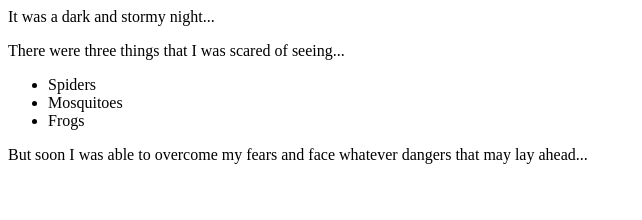
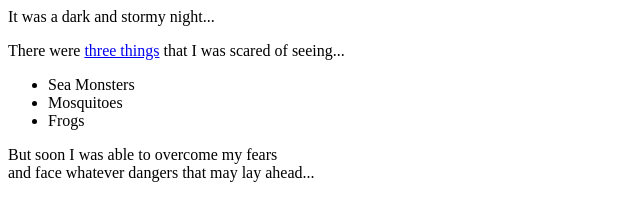
Before and after one commit to yisrael83/fireside-story, a plain HTML site: page index.html in a window 1280 px wide. Shown: the whole page, without its empty margins (0-642 px from the left). Drawn offline with Linux system fonts and the light colour scheme.

Commit message:
Added some new links and edited some text

```diff
--- a/index.html
+++ b/index.html
@@ -2,14 +2,15 @@
 
 <body>
     <p>It was a dark and stormy night...</p>
-    <p>There were three things that I was scared of seeing...
+    <p>There were <a href="http://www.ranker.com/list/real-scary-things-that-will-cause-nightmares/atom_murray?var=2&utm_expid=16418821-311.AAszGoDYQ7WZsue0Bhz6ww.1&utm_referrer=https%3A%2F%2Fwww.google.com%2F">three things</a> that I was scared of seeing...
         <p/>
         <ul>
-            <li> Spiders </li>
+            <li> Sea Monsters </li>
+            <!--- I changed this one to sea monsers instead...-->
             <li> Mosquitoes </li>
             <li> Frogs </li>
         </ul>
-        <p>But soon I was able to overcome my fears and face whatever dangers that may lay ahead...</p>
+        <p>But soon I was able to overcome my fears <br/>and face whatever dangers that may lay ahead...</p>
 </body>
 
 </html>
```
